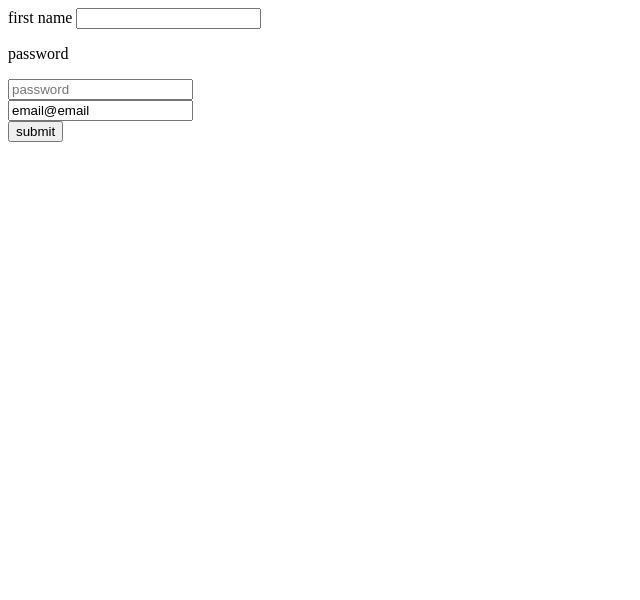
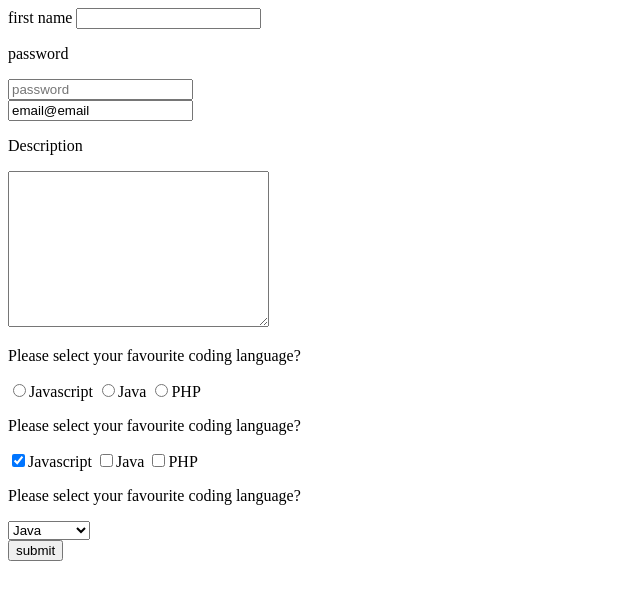
Before and after one commit to MSMurtaza/FreeCodeCamp, a plain HTML site: page index.html in a window 1280 px wide. Shown: the whole page, without its empty margins (0-640 px from the left). Drawn offline with Linux system fonts and the light colour scheme.

Commit message:
checked forms using textarea radio and checkbox

```diff
--- a/index.html
+++ b/index.html
@@ -15,7 +15,25 @@
         <br>
         <input type="email" name="" id="" value="email@email">
         <br>
-
+        <p>Description</p>
+        <textarea name="" id="" cols="30" rows="10"></textarea>
+        <br>
+        <p>Please select your favourite coding language?</p>
+        <input type="radio" name="coding" id="" value="javascript">Javascript
+        <input type="radio" name="coding" id="" value="java">Java
+        <input type="radio" name="coding" id="" value="php">PHP
+        <br>
+        <p>Please select your favourite coding language?</p>
+        <input type="checkbox" checked name="programming" id="" value="javascript">Javascript
+        <input type="checkbox" name="programming" id="" value="java">Java
+        <input type="checkbox" name="programming" id="" value="php">PHP
+        <p>Please select your favourite coding language?</p>
+        <select name="languages" id="">
+            <option value="java">Java</option>
+            <option value="javascript">Javascript</option>
+            <option value="php">PHP</option>
+        </select>
+        <br>
         <input type="submit" value="submit">
         <!-- <button type="submit">submit</button> -->
     </form>
```
